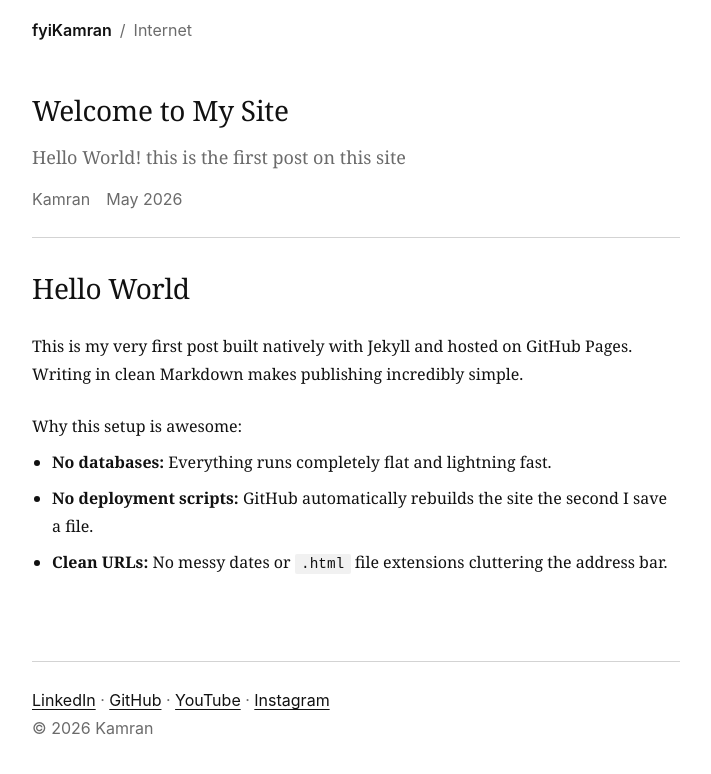
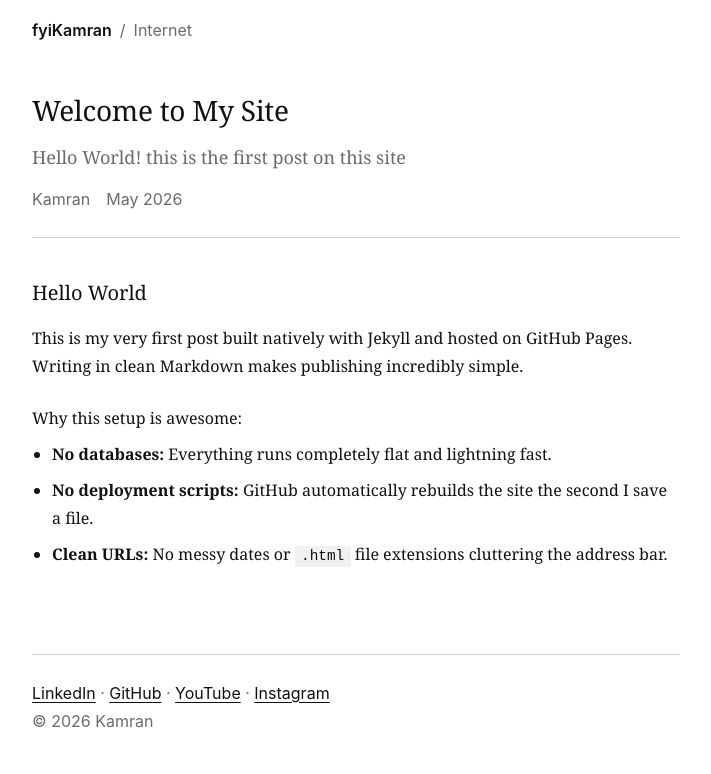
Before and after one commit to fyikamran/fyikamran.github.io, a Jekyll site: the page built from _posts/2026-05-29-welcome-to-my-site.md, in a window 1280 px wide. Shown: the top 774 px of the page, without its empty margins (284-995 px from the left). Built offline with Jekyll 4.4.1, drawn with Linux system fonts in a browser that asks for light colours.

Commit message:
Change header level from H1 to H2
Change header from H1 to H2 for better structure.

```diff
--- a/_posts/2026-05-29-welcome-to-my-site.md
+++ b/_posts/2026-05-29-welcome-to-my-site.md
@@ -14,7 +14,7 @@ author: Kamran
 published: true
 ---
 
-# Hello World
+## Hello World
 
 This is my very first post built natively with Jekyll and hosted on GitHub Pages. Writing in clean Markdown makes publishing incredibly simple.
 
```
